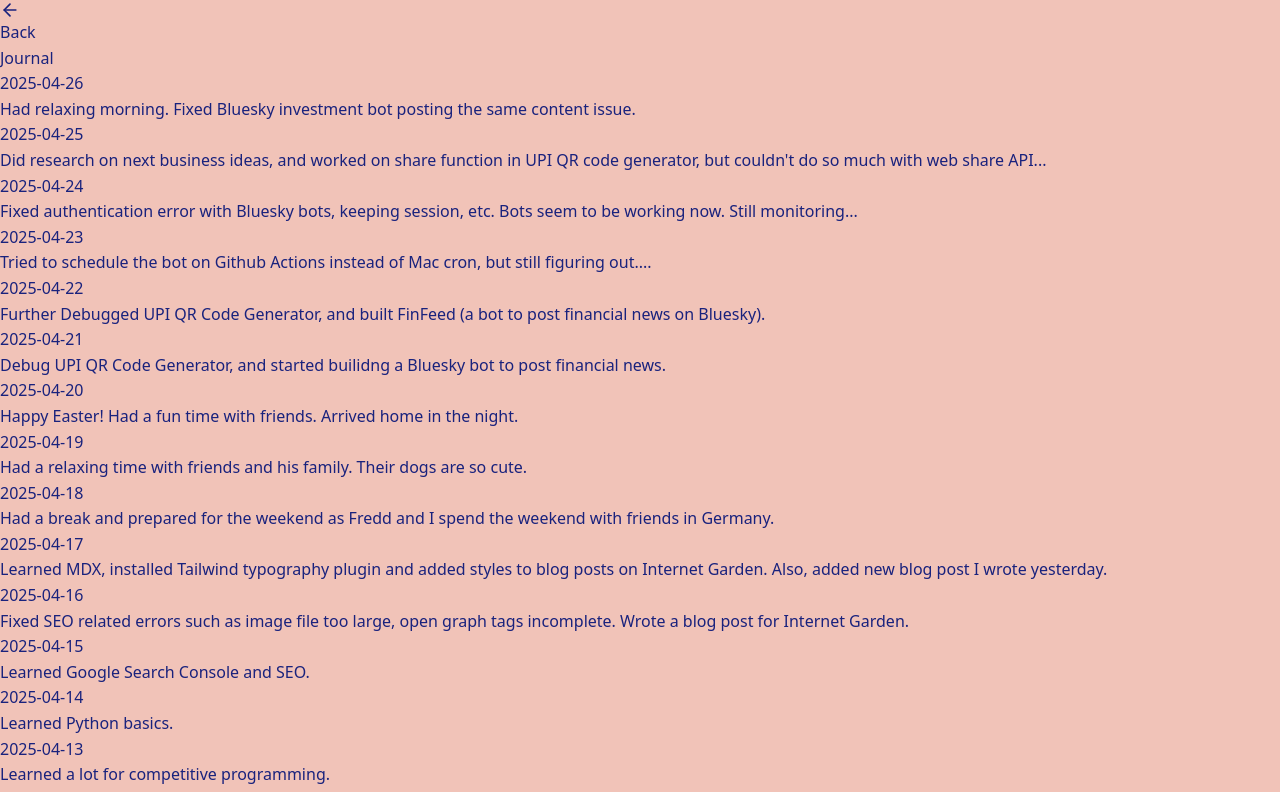
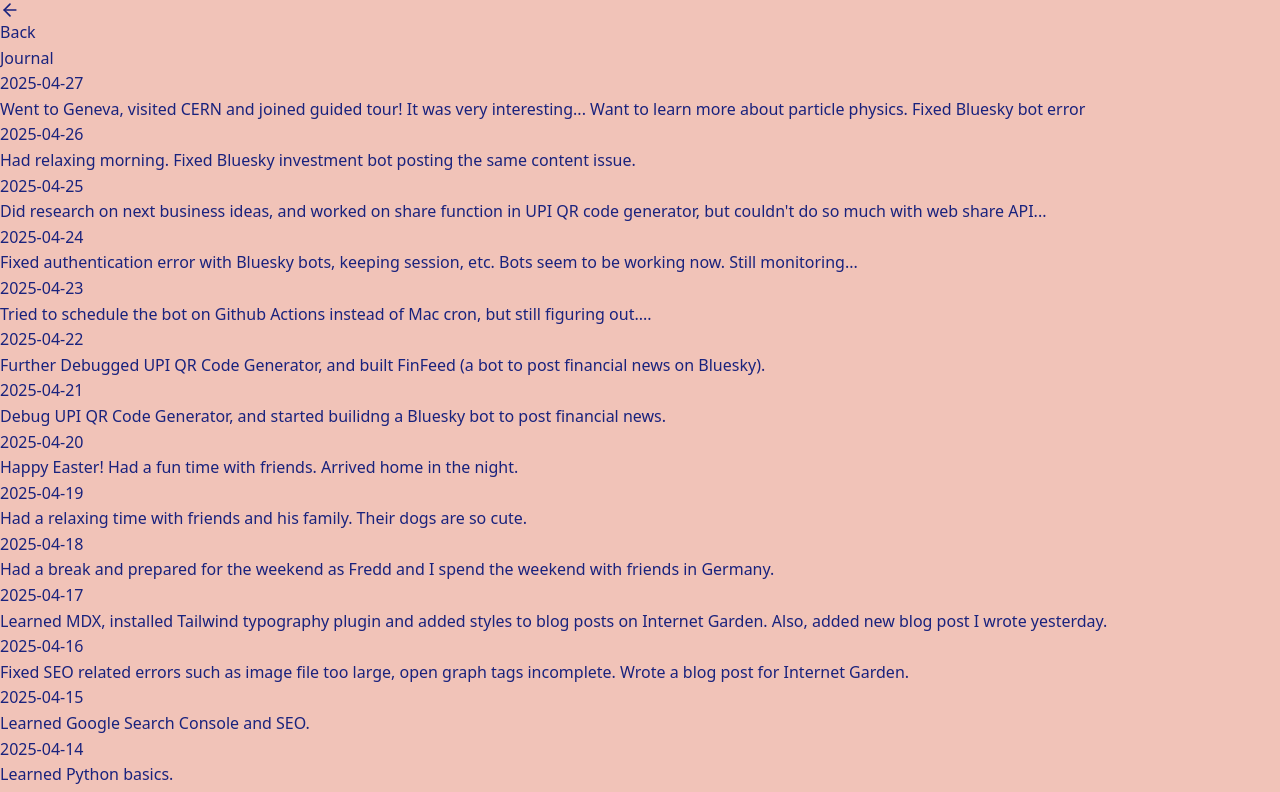
Before and after one commit to minamicode/minamicode.com, a Next.js app: page /journal in a window 1280 px wide. Shown: the top 792 px of the page. Built offline with nearby package versions, Linux system fonts and the light colour scheme.

Commit message:
add a journal entry

```diff
--- a/src/app/_components/JournalEntries.tsx
+++ b/src/app/_components/JournalEntries.tsx
@@ -6,6 +6,10 @@
 };
 
 const entries: JournalEntry[] = [
+  {
+    date: "2025-04-27",
+    text: "Went to Geneva, visited CERN and joined guided tour! It was very interesting... Want to learn more about particle physics. Fixed Bluesky bot error",
+  },
   {
     date: "2025-04-26",
     text: "Had relaxing morning. Fixed Bluesky investment bot posting the same content issue.",
```
